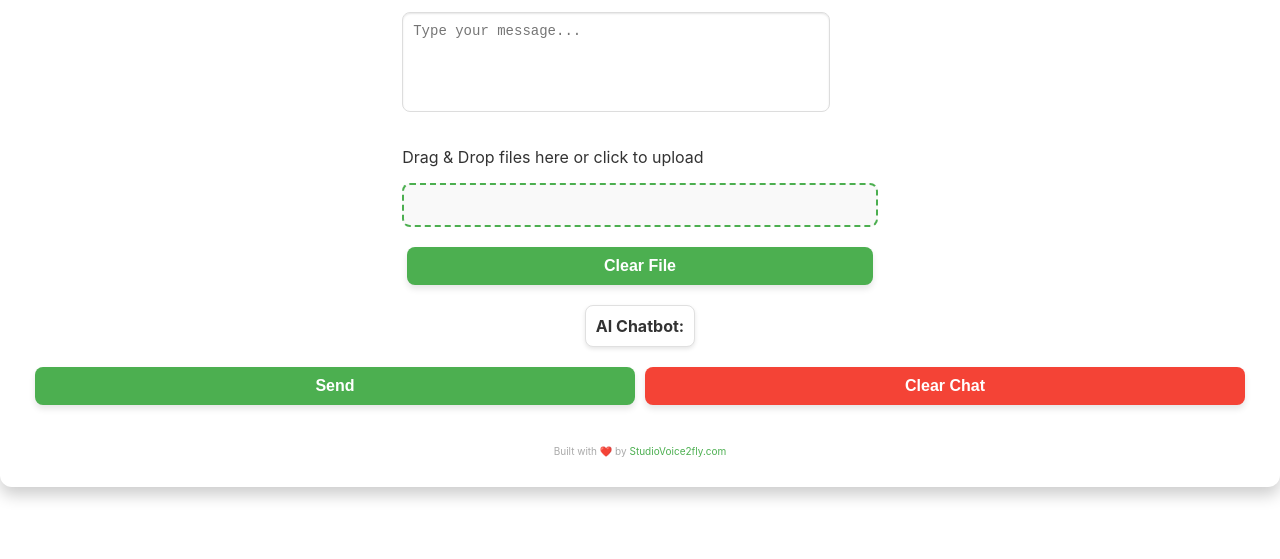
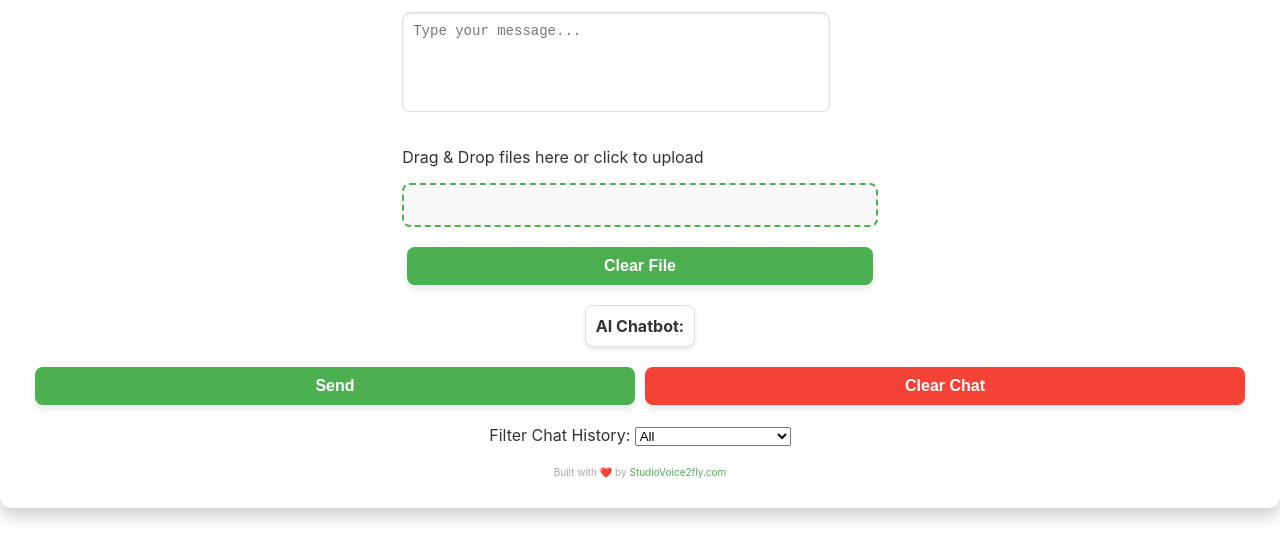
Before and after one commit to jrq3rq/AI-chrome-ext, a website built with Vite: page index.html in a window 1280 px wide. Shown: the part 123-682 px from the top of the page. Built offline with nearby package versions, Linux system fonts and the light colour scheme.

Commit message:
Add filtering UI and update loadChatHistory for chat type filterin

```diff
--- a/index.html
+++ b/index.html
@@ -77,7 +77,21 @@
       <button id="send-prompt">Send</button>
       <button id="clear-history">Clear Chat</button>
     </div>
-
+    <!-- Filter Section -->
+    <div class="filter-container">
+      <label for="filter-dropdown">Filter Chat History:</label>
+      <select id="filter-dropdown" aria-label="Filter Chat History">
+        <option value="all">All</option>
+        <option value="chat">Chat</option>
+        <option value="document-preparation">Document Preparation</option>
+        <option value="case-management">Case Management</option>
+        <option value="legal-research">Legal Research</option>
+        <option value="client-interaction">Client Interaction</option>
+        <option value="summarize">Summarize</option>
+        <option value="draft-summary">Draft Summary</option>
+        <option value="generate-bullet-points">Generate Bullet Points</option>
+      </select>
+    </div>
     <!-- Download All Chats Button -->
     <button id="save-all-chats">Download All Chats</button>
 
--- a/templates/popup.js
+++ b/templates/popup.js
@@ -5,6 +5,20 @@ document.addEventListener("DOMContentLoaded", () => {
   /********************************************************
    * ============  Utility Functions  ======================
    ********************************************************/
+  // **NEW FILTERING CODE STARTS HERE**
+
+  // Retrieve the filter dropdown element
+  const filterDropdown = document.getElementById("filter-dropdown");
+
+  // Update loadChatHistory to accept an optional filter parameter (see Step 3)
+  // Listen for changes in the filter dropdown
+  filterDropdown.addEventListener("change", () => {
+    const selectedFilter = filterDropdown.value;
+    loadChatHistory(selectedFilter); // Reload chats with the selected filter
+  });
+
+  // **NEW FILTERING CODE ENDS HERE**
+
   function handleICSDownload() {
     const eventDetails = {
       title: "Sample Event Title", // Replace or make dynamic
@@ -759,9 +773,16 @@ ${sanitizedAI}
   /********************************************************
    * ============  Load & Display Chat History  ===========
    ********************************************************/
-  function loadChatHistory() {
+
+  function loadChatHistory(filterType = "all") {
     let saved = JSON.parse(localStorage.getItem("chatHistory")) || [];
     saved = saved.slice().reverse();
+
+    // Filter the saved chats if a filter other than "all" is selected.
+    if (filterType !== "all") {
+      saved = saved.filter((chat) => chat.action === filterType);
+    }
+
     chatHistoryDiv.innerHTML = "";
     saved.forEach((chat) => {
       appendChatMessage(chat);
```
